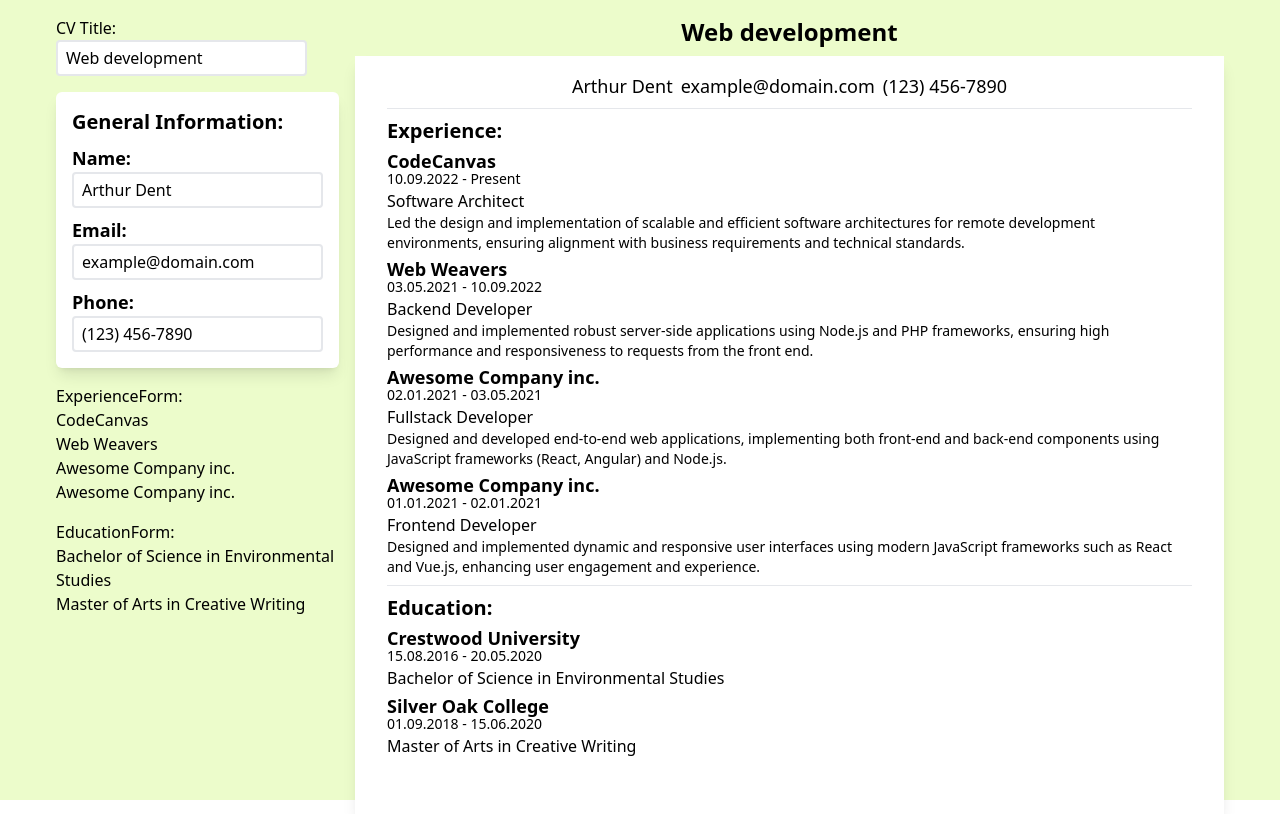
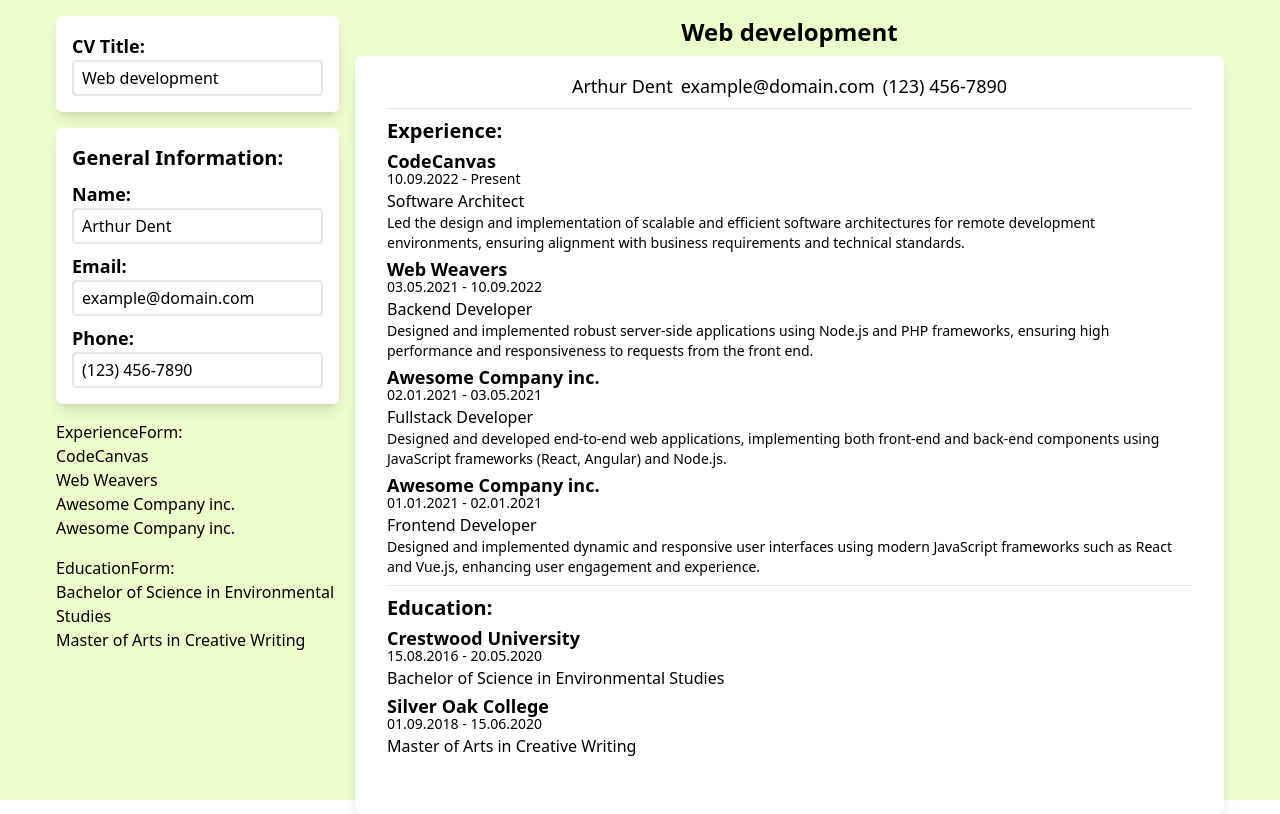
Before and after one commit to Kreoniz/cv-application, a React (Vite) app: page / in a window 1280 px wide. Built offline with nearby package versions, Linux system fonts and the light colour scheme.

Commit message:
feat: style title form

```diff
--- a/src/App.tsx
+++ b/src/App.tsx
@@ -26,8 +26,11 @@ export function App() {
     <div className="w-screen h-screen bg-lime-100 ">
       <div className="m-auto max-w-[1200px] p-4 gap-4 flex justify-between max-lg:flex-col max-lg:items-center">
         <div className="flex flex-col gap-4">
-          <div>
-            <label htmlFor="title">CV Title:</label>
+          <div className="bg-white rounded-md shadow-lg p-4">
+            <label htmlFor="title" className="font-bold text-lg">
+              CV Title:
+            </label>
+
             <input
               id="title"
               className="rounded border-2 py-1 px-2"
--- a/src/components/Resume.tsx
+++ b/src/components/Resume.tsx
@@ -15,7 +15,7 @@ export function Resume({
     <div className="w-full h-full">
       <h1 className="font-bold text-2xl text-center mb-2">{title}</h1>
 
-      <div className="w-full h-full px-8 py-4 bg-white shadow-lg flex flex-col gap-2">
+      <div className="rounded-md w-full h-full px-8 py-4 bg-white shadow-lg flex flex-col gap-2">
         <div className="text-lg flex justify-center gap-2">
           <div>{generalInfo.name}</div>
           <div>{generalInfo.email}</div>
```
